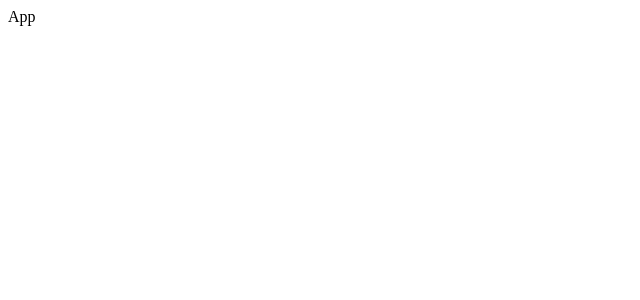
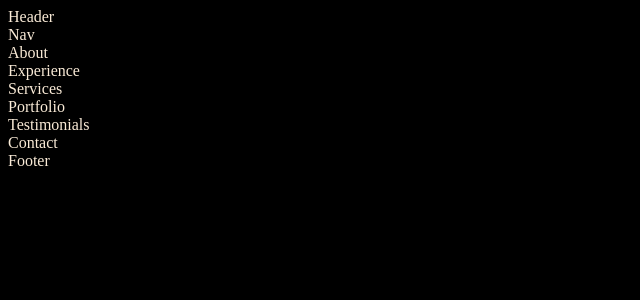
Before and after one commit to ananya-gta/my-portfolio-website, a React (Create React App) app: page / in a window 1280 px wide. Shown: the top 300 px of the page, without its empty margins (0-640 px from the left). Built offline with nearby package versions, Linux system fonts and the light colour scheme.

Commit message:
Updated App.jsx

```diff
--- a/src/App.jsx
+++ b/src/App.jsx
@@ -1,8 +1,28 @@
 import React from 'react'
+import Header from './components/header/Header'
+import Nav from './components/nav/Nav'
+import About from './components/about/About'
+import Experience from './components/experience/Experience'
+import Services from './components/services/Services'
+import Portfolio from './components/portfolio/Portfolio'
+import Testimonials from './components/testimonials/Testimonials'
+import Contact from './components/contact/Contact'
+import Footer from './components/footer/Footer'
+
 
 export const App = () => {
   return (
-    <div>App</div>
+    <>
+      <Header />
+      <Nav />
+      <About />
+      <Experience />
+      <Services />
+      <Portfolio />
+      <Testimonials />
+      <Contact />
+      <Footer />
+    </>
   )
 }
 
--- a/src/index.css
+++ b/src/index.css
@@ -0,0 +1,4 @@
+body {
+    background-color: black;
+    color: antiquewhite;
+}
--- a/src/index.js
+++ b/src/index.js
@@ -1,4 +1,4 @@
 import ReactDom from 'react-dom'
 import App from './App'
-
+import './index.css'
 ReactDom.render(<App />, document.querySelector("#root"))
```
